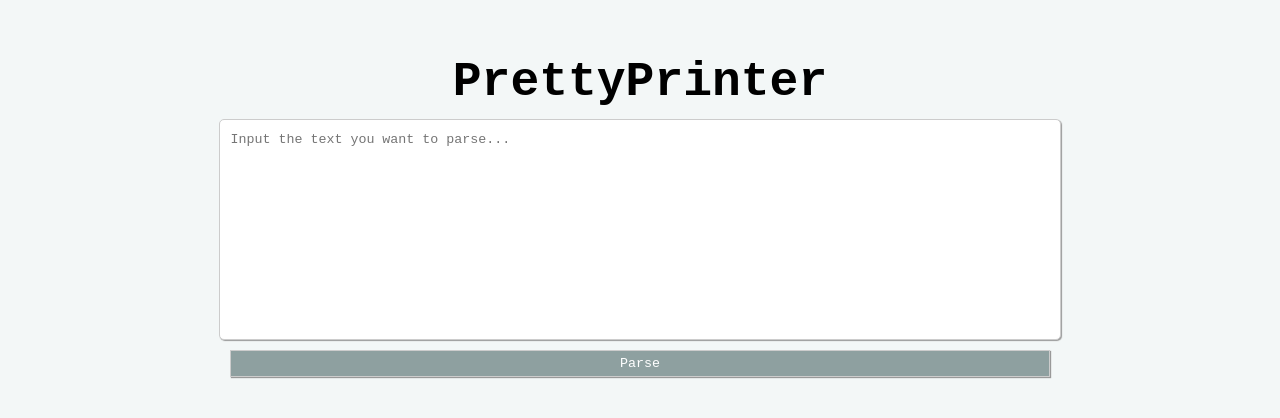
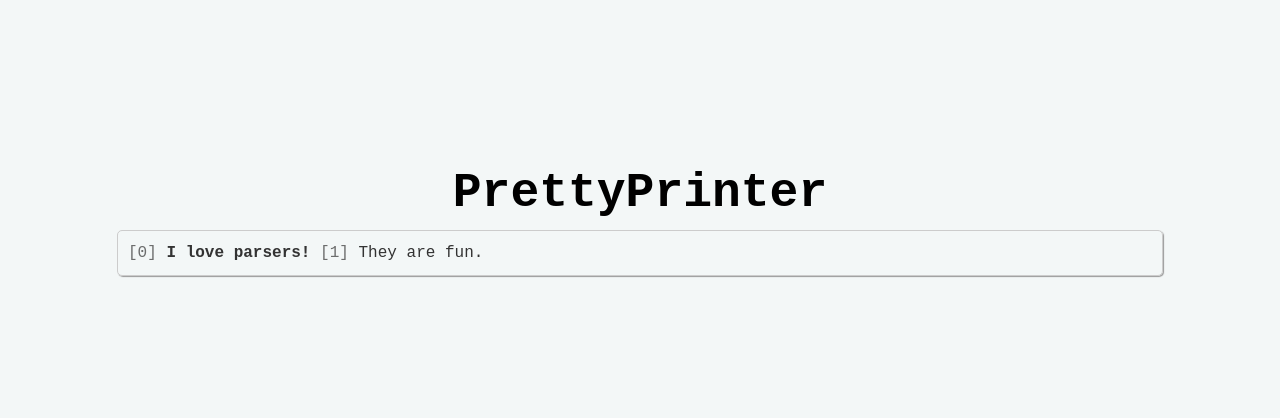
Before and after one commit to rebaxe/PrettyPrinter, a React (Create React App) app: page / in a window 1280 px wide. Shown: the part 184-602 px from the top of the page. Built offline with nearby package versions, Linux system fonts and the light colour scheme; a web font is replaced by a local one.

Commit message:
Prepare for data printing

```diff
--- a/src/PrettyPrinter.js
+++ b/src/PrettyPrinter.js
@@ -3,8 +3,13 @@ import DocumentInput from "./components/DocumentInput/DocumentInput";
 import Printer from "./components/Printer/Printer";
 import './PrettyPrinter.css'
 
+const mockText = [
+  { string: 'I love parsers!', type: 'expression' },
+  { string: 'They are fun.', type: 'regular' }
+]
+
 const PrettyPrinter = () => {
-  const [textInput, setTextInput] = useState("");
+  const [textInput, setTextInput] = useState(mockText);
 
   const updateText = (text) => {
     setTextInput(text)
--- /dev/null
+++ b/src/components/Printer/Printer.css
@@ -0,0 +1,32 @@
+.textField {
+  padding: 10px;
+  width: 80%;
+  line-height: 1.5;
+  border-radius: 5px;
+  border: 1px solid #ccc;
+  box-shadow: 1px 1px 1px #999;
+  font-family: 'Courier New', Courier, monospace;
+}
+
+.textField > p {
+  display: inline-block;
+}
+
+.regular {
+  color: #333;
+}
+
+.expression {
+  color: #333;
+  font-weight: bold;
+}
+
+.question {
+  color: #333;
+  font-style: italic;
+}
+
+.indexContainer {
+  font-weight: normal;
+  opacity: 0.7;
+}
--- a/src/components/Printer/Printer.js
+++ b/src/components/Printer/Printer.js
@@ -1,6 +1,14 @@
+import './Printer.css'
+
 const Printer = ({ text }) => {
   return (
-    <p>{text}</p>
+    <div className="textField">
+      {text.map((t, index) => (
+        <p className={t.type} key={index}>
+          <span className="indexContainer">[{index}]</span> {t.string}&nbsp;
+        </p>
+      ))}
+    </div>
    );
 }
 
```
